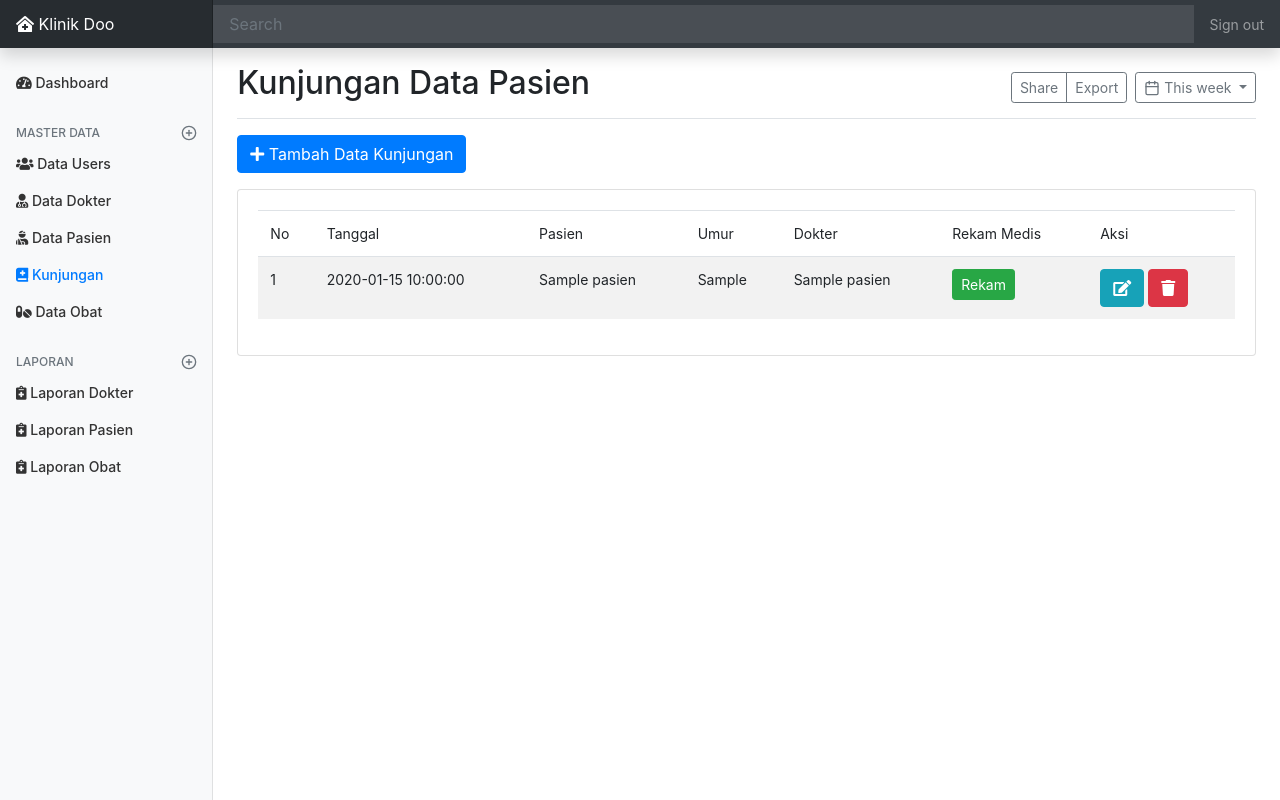
After one commit to ridho008/klinik-ci-3, a CodeIgniter app: page /klinik-ci-3/admin/kunjungan in a window 1280 px wide. The commit adds this page. Run offline with CodeIgniter, Linux system fonts and the light colour scheme; tables that the repository leaves empty or names only in its code hold one stand-in row (values such as "Sample post"); some libraries are stand-ins or nearby versions.

Commit message:
fitur rekam medis di hal kunjungan

```diff
--- /dev/null
+++ b/application/controllers/admin/Kunjungan.php
@@ -0,0 +1,148 @@
+<?php
+defined('BASEPATH') OR exit('No direct script access allowed');
+
+class Kunjungan extends CI_Controller {
+	public function __construct()
+	{
+		parent::__construct();
+		$this->load->model('Kunjungan_m');
+		$this->load->model('Dokter_m');
+		$this->load->model('Pasien_m');
+		$this->load->model('Obat_m');
+		$this->load->library('form_validation');
+	}
+
+	public function index()
+	{
+		$data['title'] = 'Kunjungan Data Pasien';
+		$data['kunjungan'] = $this->Kunjungan_m->get_join('berobat')->result_array();
+		$data['dokter'] = $this->Dokter_m->get('dokter')->result_array();
+		$data['pasien'] = $this->Pasien_m->get('pasien')->result_array();
+		$this->form_validation->set_rules('pasien', 'Nama Pasien', 'required|trim');
+		$this->form_validation->set_rules('dokter', 'Nama Dokter', 'required|trim');
+		$this->form_validation->set_rules('tgl', 'Tanggal Berobat', 'required|trim');
+		// $this->form_validation->set_rules('keluhan', 'Keluhan', 'required|trim');
+		// $this->form_validation->set_rules('diagnosa', 'Diagnosa', 'required|trim');
+		// $this->form_validation->set_rules('penata', 'Penatalaksanaan', 'required|trim');
+		if($this->form_validation->run() == FALSE) {
+			$this->load->view('layout/header', $data);
+			$this->load->view('layout/sidebar');
+			$this->load->view('admin/kunjungan/index', $data);
+			$this->load->view('layout/footer');
+		} else {
+			$data = [
+				'id_pasien' => html_escape($this->input->post('pasien', true)),
+				'id_dokter' => html_escape($this->input->post('dokter', true)),
+				'tgl_berobat' => html_escape($this->input->post('tgl', true))
+			];
+			$this->Kunjungan_m->tambahDataKunjungan($data);
+			$this->session->set_flashdata('pesan', '<div class="alert alert-success" role="alert"><i class="fas fa-info-circle"></i> Pasien Berhasil Ditambahkan.</div>');
+			redirect('admin/kunjungan');
+		}
+	}
+
+	public function ubah($id)
+	{
+		$data['title'] = 'Ubah Data Kunjungan Berobat';
+		$where = ['id_berobat' => $id];
+		$data['kunjungan'] = $this->Kunjungan_m->get_where('berobat', $where)->row_array();
+		$this->form_validation->set_rules('pasien', 'Nama Pasien', 'required|trim');
+		$this->form_validation->set_rules('dokter', 'Nama Dokter', 'required|trim');
+		$this->form_validation->set_rules('tgl', 'Tanggal Berobat', 'required|trim');
+		$data['dokter'] = $this->Dokter_m->get('dokter')->result_array();
+		$data['pasien'] = $this->Pasien_m->get('pasien')->result_array();
+		if($this->form_validation->run() == FALSE) {
+			$this->load->view('layout/header', $data);
+			$this->load->view('layout/sidebar');
+			$this->load->view('admin/kunjungan/ubah', $data);
+			$this->load->view('layout/footer');
+		} else {
+			$id = $this->input->post('id_berobat');
+			$data = [
+				'id_pasien' => html_escape($this->input->post('pasien', true)),
+				'id_dokter' => html_escape($this->input->post('dokter', true)),
+				'tgl_berobat' => html_escape($this->input->post('tgl', true))
+			];
+			$this->Kunjungan_m->ubahDataKunjungan($data, $id);
+			$this->session->set_flashdata('pesan', '<div class="alert alert-success" role="alert"><i class="fas fa-info-circle"></i> Pasien Berhasil Diubah.</div>');
+			redirect('admin/kunjungan');
+		}
+	}
+
+	public function hapus($id)
+	{
+		$this->db->delete('berobat', ['id_berobat' => $id]);
+		$this->session->set_flashdata('pesan', '<div class="alert alert-success" role="alert"><i class="fas fa-info-circle"></i> Kunjungan Berhasil Dihapus.</div>');
+		redirect('admin/kunjungan');
+	}
+
+	// REKAM MEDIS
+	public function rekam($id)
+	{
+		// $id = id_berobat
+		$data['title'] = 'Rekam Medis';
+		// $where = ['id_pasien'];
+		// $data['pasien'] = $this->Pasien_m->get_where('pasien', $where)->row_array();
+
+		// Tampil detail rekam medis
+		$data['d'] = $this->Kunjungan_m->get_rekam($id)->row_array();
+
+		// Ambil id_berobat berdasarkan id_berobat / tampil riwayat kunjungan
+		$where = ['id_berobat' => $id];
+		$data['idBerobat'] = $this->Obat_m->get_where('berobat', $where)->row_array();
+		$idPasien = $data['idBerobat']['id_pasien'];
+		$data['riwayat'] = $this->Kunjungan_m->get_riwayat($idPasien)->result_array();
+
+		// menampilkan data obat
+		$data['obat'] = $this->Obat_m->get('obat')->result_array();
+		// menampilkan resep obat
+		// $idBerobat = $data['idBerobat']['id_berobat'];
+		$data['resep'] = $this->Kunjungan_m->get_resep($id)->result_array();
+		// var_dump($data['resep']);
+		$this->load->view('layout/header', $data);
+		$this->load->view('layout/sidebar');
+		$this->load->view('admin/kunjungan/rekam_medis', $data);
+		$this->load->view('layout/footer');
+	}
+
+	public function tambahRekam()
+	{
+		$idBerobat = $this->input->post('id_berobat', true);
+		$keluhan = $this->input->post('keluhan', true);
+		$diagnosa = $this->input->post('diagnosa', true);
+		$penata = $this->input->post('penata', true);
+
+		$data = [
+			'keluhan' => $keluhan,
+			'diagnosa' => $diagnosa,
+			'penatalaksaan' => $penata
+		];
+		$where = ['id_berobat' => $idBerobat];
+		$this->Kunjungan_m->update_where('berobat', $data, $where);
+		$this->session->set_flashdata('pesan', '<div class="alert alert-success" role="alert"><i class="fas fa-info-circle"></i> Rekam Medis Berhasil Diperbarui.</div>');
+		redirect('admin/kunjungan/rekam/' . $idBerobat);
+	}
+
+	public function tambahResep()
+	{
+		$idBerobat = $this->input->post('id_berobat', true);
+		$obat = $this->input->post('obat', true);
+
+		$data = [
+			'id_berobat' => $idBerobat,
+			'id_obat' => $obat
+		];
+
+		$this->Kunjungan_m->insert('resep_obat', $data);
+		$this->session->set_flashdata('pesan', '<div class="alert alert-success" role="alert"><i class="fas fa-info-circle"></i> Resep Obat Berhasil Diperbarui.</div>');
+		redirect('admin/kunjungan/rekam/' . $idBerobat);
+	}
+
+	public function hapusResep($idResep, $idBerobat)
+	{
+		$this->db->delete('resep_obat', ['id_resep' => $idResep]);
+		$this->session->set_flashdata('pesan', '<div class="alert alert-success" role="alert"><i class="fas fa-info-circle"></i> Resep Obat Berhasil Dihapus.</div>');
+		redirect('admin/kunjungan/rekam/' . $idBerobat);
+	}
+
+}
--- /dev/null
+++ b/application/models/Kunjungan_m.php
@@ -0,0 +1,72 @@
+<?php
+defined('BASEPATH') OR exit('No direct script access allowed');
+
+class Kunjungan_m extends CI_Model {
+	public function get_join($table)
+	{
+		$this->db->join("dokter", "dokter.id_dokter = $table.id_dokter");
+		$this->db->join("pasien", "pasien.id_pasien = $table.id_pasien");
+		return $this->db->get($table);
+	}
+
+	public function insert($table, $data)
+	{
+		$this->db->insert($table, $data);
+	}
+
+	public function update_where($table, $data, $where)
+	{
+		$this->db->where($where);
+		$this->db->update($table, $data);
+	}
+
+	public function get($table)
+	{
+		return $this->db->get($table);
+	}
+
+	public function get_where($table, $where)
+	{
+		return $this->db->get_where($table, $where);
+	}
+
+	public function tambahDataKunjungan($data)
+	{
+		$this->db->insert('berobat', $data);
+	}
+
+	public function ubahDataKunjungan($data, $id)
+	{
+		$this->db->where('id_berobat', $id);
+		$this->db->update('berobat', $data);
+	}
+
+	// REKAM MEDIS
+	public function get_rekam($id)
+	{
+		$this->db->join("dokter", "dokter.id_dokter = berobat.id_dokter");
+		$this->db->join("pasien", "pasien.id_pasien = berobat.id_pasien");
+		$this->db->where('berobat.id_berobat', $id);
+		return $this->db->get('berobat');
+	}
+
+	public function get_riwayat($idPasien)
+	{
+		$this->db->join("dokter", "dokter.id_dokter = berobat.id_dokter");
+		$this->db->join("pasien", "pasien.id_pasien = berobat.id_pasien");
+		$this->db->where('berobat.id_pasien', $idPasien);
+		return $this->db->get('berobat');
+	}
+
+	public function get_resep($id)
+	{
+		// $this->db->select('resep_obat.*, obat.nama_obat');
+		// $this->db->join('obat', 'obat.id_obat = resep_obat.id_obat');
+		// $this->db->join('berobat', 'berobat.id_berobat = resep_obat.id_berobat');
+		// $this->db->where('resep_obat.id_berobat', "berobat.$id");
+		// return $this->db->get();
+		$query = "SELECT resep_obat.*, obat.nama_obat FROM resep_obat INNER JOIN resep_obat.id_obat = obat.id_obat WHERE resep_obat.id_berobat = berobat.$id";
+		return $this->db->query($query);
+	}
+
+}
--- /dev/null
+++ b/application/views/admin/kunjungan/index.php
@@ -0,0 +1,135 @@
+<main role="main" class="col-md-9 ml-sm-auto col-lg-10 px-md-4">
+  <div class="d-flex justify-content-between flex-wrap flex-md-nowrap align-items-center pt-3 pb-2 mb-3 border-bottom">
+    <h1 class="h2"><?= $title; ?></h1>
+    <div class="btn-toolbar mb-2 mb-md-0">
+      <div class="btn-group mr-2">
+        <button type="button" class="btn btn-sm btn-outline-secondary">Share</button>
+        <button type="button" class="btn btn-sm btn-outline-secondary">Export</button>
+      </div>
+      <button type="button" class="btn btn-sm btn-outline-secondary dropdown-toggle">
+        <span data-feather="calendar"></span>
+        This week
+      </button>
+    </div>
+  </div>
+  <div class="row mb-2">
+    <div class="col-md-6">
+      <button type="button" class="btn btn-primary mb-2" data-toggle="modal" data-target="#formModalKunjungan">
+        <i class="fas fa-plus"></i> Tambah Data Kunjungan
+      </button>
+      <?php if(validation_errors()) : ?>
+        <div class="alert alert-danger" role="alert"><?= validation_errors(); ?></div>
+      <?php endif; ?>
+      <?= $this->session->flashdata('pesan'); ?>
+    </div>
+  </div>
+  <div class="card">
+    <div class="card-body">
+      <div class="row">
+        <div class="col-md">
+          <div class="table-responsive">
+            <table class="table table-striped">
+              <thead>
+                <tr>
+                  <td>No</td>
+                  <td>Tanggal</td>
+                  <td>Pasien</td>
+                  <td>Umur</td>
+                  <td>Dokter</td>
+                  <td>Rekam Medis</td>
+                  <td>Aksi</td>
+                </tr>
+              </thead>
+              <tbody>
+                <?php $no = 1; foreach($kunjungan as $u) : ?>
+                  <tr>
+                    <td><?= $no++; ?></td>
+                    <td><?= $u['tgl_berobat']; ?></td>
+                    <td><?= $u['nama_pasien']; ?></td>
+                    <td><?= $u['umur_pasien']; ?></td>
+                    <td><?= $u['nama_dokter']; ?></td>
+                    <td>
+                      <a href="<?= base_url('admin/kunjungan/rekam/' . $u['id_berobat']); ?>" class="btn btn-success btn-sm">Rekam</a>
+                    </td>
+                    <td>
+                      <a href="<?= base_url('admin/kunjungan/ubah/') . $u['id_berobat']; ?>" class="btn btn-info"><i class="fas fa-edit"></i></a>
+                      <a href="<?= base_url('admin/kunjungan/hapus/') . $u['id_berobat']; ?>" class="btn btn-danger" onclick="return confirm('Yakin Hapus ?')"><i class="fas fa-trash"></i></a>
+                    </td>
+                  </tr>
+                <?php endforeach; ?>
+              </tbody>
+            </table>
+          </div>
+        </div>
+      </div>
+    </div>
+  </div>
+</main>
+
+<!-- Modal -->
+<div class="modal fade" id="formModalKunjungan" tabindex="-1" aria-labelledby="formModalLabelKunjungan" aria-hidden="true">
+  <div class="modal-dialog">
+    <div class="modal-content">
+      <div class="modal-header">
+        <h5 class="modal-title" id="formModalLabelKunjungan">Tambah Data Kunjungan</h5>
+        <button type="button" class="close" data-dismiss="modal" aria-label="Close">
+          <span aria-hidden="true">&times;</span>
+        </button>
+      </div>
+      <div class="modal-body">
+        <?= form_open('admin/kunjungan'); ?>
+        <div class="form-group">
+          <label for="pasien">Pasien</label>
+          <select name="pasien" id="pasien" class="form-control">
+            <option value="">-- Pilih Pasien --</option>
+            <?php foreach($pasien as $p) : ?>
+              <option value="<?= $p['id_pasien']; ?>"><?= $p['nama_pasien']; ?></option>
+            <?php endforeach; ?>
+          </select>
+          <small class="muted text-danger"><?= form_error('pasien'); ?></small>
+        </div>
+        <div class="form-group">
+          <label for="dokter">Dokter</label>
+          <select name="dokter" id="dokter" class="form-control">
+            <option value="">-- Pilih Pasien --</option>
+            <?php foreach($dokter as $d) : ?>
+              <option value="<?= $d['id_dokter']; ?>"><?= $d['nama_dokter']; ?></option>
+            <?php endforeach; ?>
+          </select>
+          <small class="muted text-danger"><?= form_error('dokter'); ?></small>
+        </div>
+        <div class="form-group">
+          <label for="tgl">Tanggal Berobat</label>
+          <input type="date" name="tgl" id="tgl" class="form-control">
+          <small class="muted text-danger"><?= form_error('tgl'); ?></small>
+        </div>
+        <!-- <div class="form-group">
+          <label for="keluhan">Keluhan</label>
+          <textarea name="keluhan" id="keluhan" class="form-control"></textarea>
+          <small class="muted text-danger"><?= form_error('keluhan'); ?></small>
+        </div>
+        <div class="form-group">
+          <label for="diagnosa">Diagnosa</label>
+          <input type="text" name="diagnosa" id="diagnosa" class="form-control">
+          <small class="muted text-danger"><?= form_error('diagnosa'); ?></small>
+        </div> -->
+        <!-- <div class="form-group">
+          <label for="penata">Penatalaksanaan</label>
+          <select name="penata" id="penata" class="form-control">
+            <option value="">-- Pilih Penatalaksaan --</option>
+            <option value="Rawat Inap">Rawat Inap</option>
+            <option value="Rawat Jalan">Rawat Jalan</option>
+            <option value="Rujuk">Rujuk</option>
+            <option value="Lainnya">Lainnya</option>
+          </select>
+          <small class="muted text-danger"><?= form_error('penata'); ?></small>
+        </div> -->
+        <div class="modal-footer">
+          <button type="button" class="btn btn-secondary" data-dismiss="modal">Close</button>
+          <button type="submit" class="btn btn-dark">Tambah</button>
+        </div>
+        <?= form_close(); ?>
+      </div>
+    </div>
+  </div>
+</div>
--- a/application/views/layout/sidebar.php
+++ b/application/views/layout/sidebar.php
@@ -47,6 +47,12 @@
             </a>
           </li>
           <li class="nav-item">
+            <a class="nav-link<?= $this->uri->segment(2) == 'kunjungan' ? ' active' : '' ?>" href="<?= base_url('admin/kunjungan'); ?>">
+              <i class="fas fa-book-medical"></i>
+              Kunjungan
+            </a>
+          </li>
+          <li class="nav-item">
             <a class="nav-link<?= $this->uri->segment(2) == 'obat' ? ' active' : '' ?>" href="<?= base_url('admin/obat'); ?>">
               <i class="fas fa-pills"></i>
               Data Obat
```
Also changed, not shown: application/views/admin/kunjungan/rekam_medis.php (added, +140 -0 lines), application/views/admin/kunjungan/ubah.php (added, +52 -0 lines).
